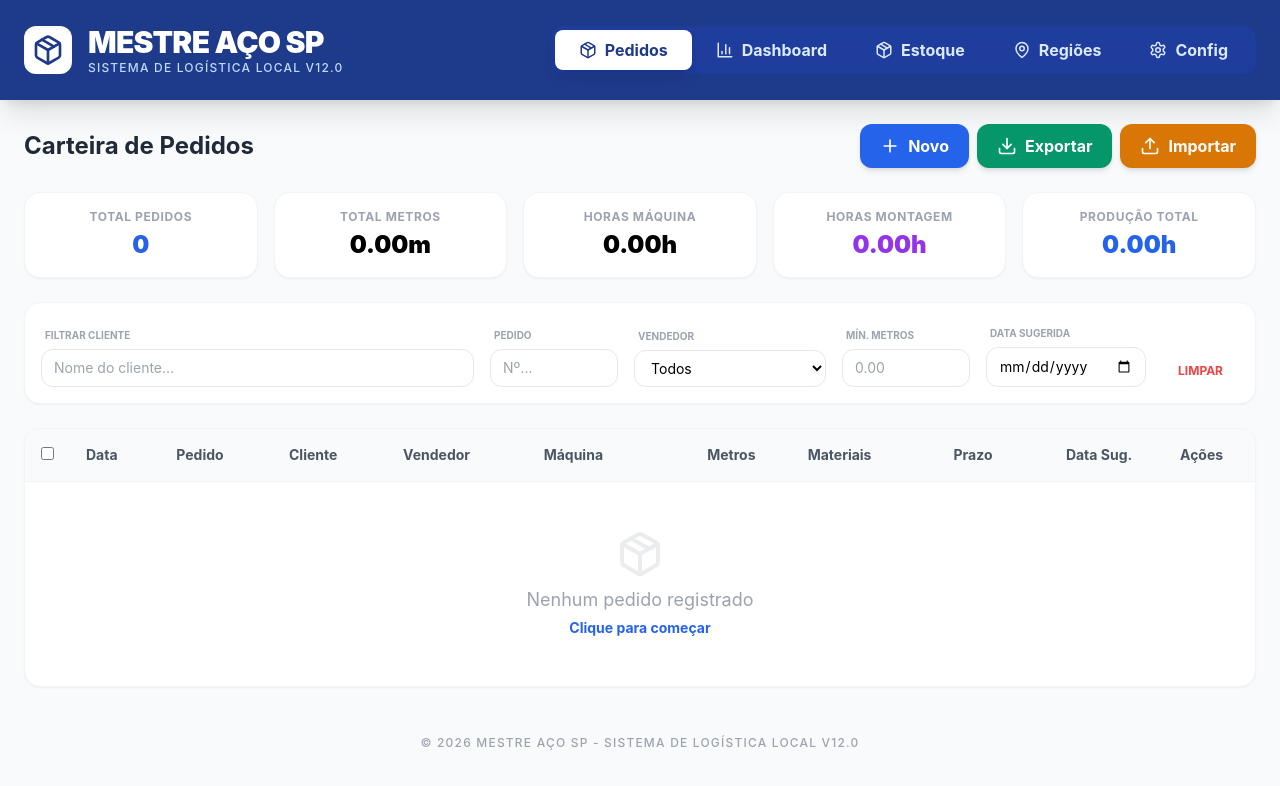
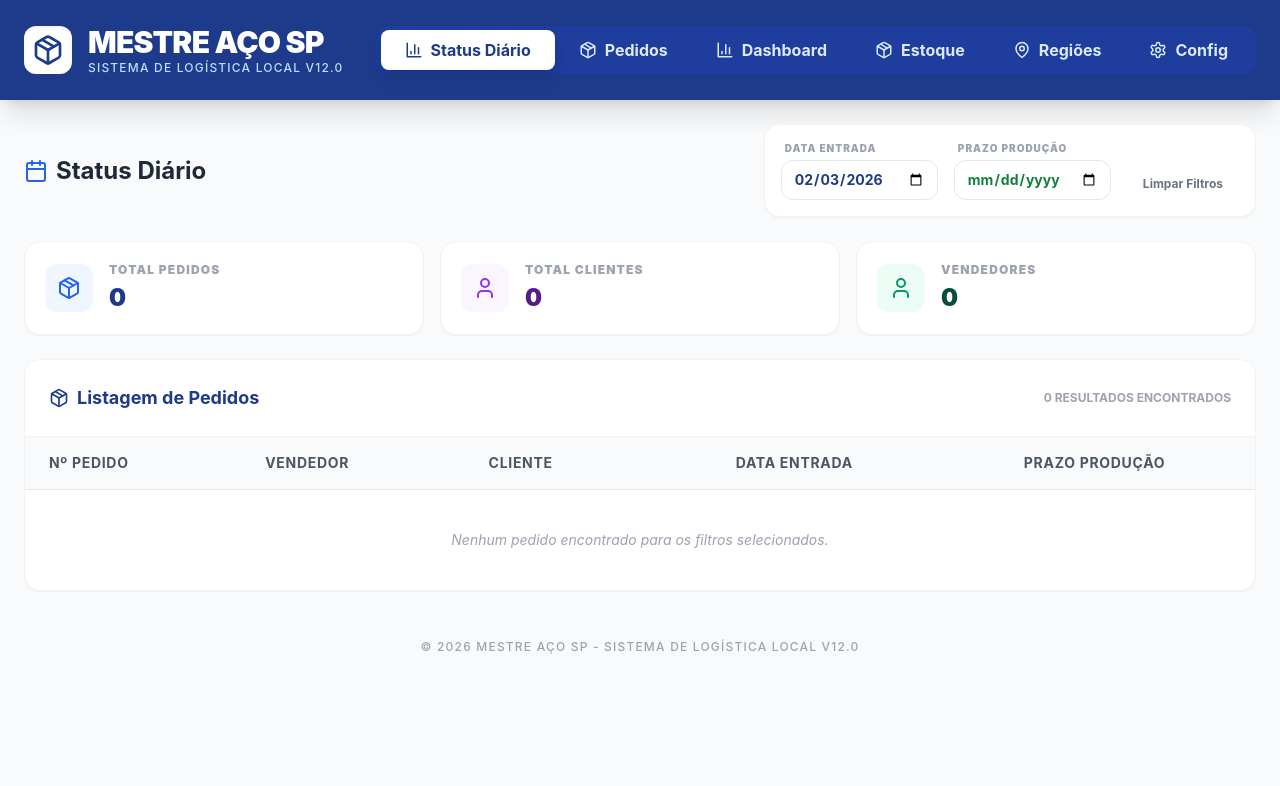
Before and after one commit to Orinarys/MestreAco, a React (Create React App) app: page / in a window 1280 px wide. Shown: the top 786 px of the page. Built offline with nearby package versions, Linux system fonts and the light colour scheme; the HTML template or start-up script is replaced by a standard one.

Commit message:
Add StatusDiario component and Calendar icon
Added Calendar icon and implemented daily status component with filtering functionality for orders.

```diff
--- a/src/App.js
+++ b/src/App.js
@@ -1,5 +1,5 @@
 import React, { useState, useMemo, useEffect } from 'react';
-import { Plus, Edit2, Trash2, Save, X, Download, Upload, BarChart3, Package, Settings as SettingsIcon, MapPin, Truck, Store, User, AlertTriangle, MinusCircle } from 'lucide-react';
+import { Plus, Edit2, Trash2, Save, X, Download, Upload, BarChart3, Package, Settings as SettingsIcon, MapPin, Truck, Store, User, AlertTriangle, MinusCircle, Calendar } from 'lucide-react';
 
 /* ===================== CONFIG PRODUÇÃO ===================== */
 // Taxas de produção para HORA MÁQUINA - TELHAS NORMAIS (metros/hora)
@@ -44,6 +44,146 @@ const ESTOQUE_INICIAL = [
   { id: '7', material: 'PIR TP 40-50MM', estoqueMinimo: 1000, estoqueAtual: 680, ultimaAtualizacao: new Date().toISOString() },
   { id: '8', material: 'PIR TP 25-30MM', estoqueMinimo: 0, estoqueAtual: 48, ultimaAtualizacao: new Date().toISOString(), sobEncomenda: true },
 ];
+
+/* ===================== COMPONENTES DE STATUS ===================== */
+const StatusDiario = ({ pedidos = [] }) => {
+  const [filtroData, setFiltroData] = React.useState(new Date().toISOString().split('T')[0]);
+  const [filtroPrazo, setFiltroPrazo] = React.useState('');
+
+  const dadosFiltrados = React.useMemo(() => {
+    const filtrados = pedidos.filter(p => {
+      const matchData = !filtroData || p.dataEntrada === filtroData;
+      const matchPrazo = !filtroPrazo || p.dataPrevistaProducao === filtroPrazo;
+      return matchData && matchPrazo;
+    });
+
+    const resumo = {
+      totalPedidos: filtrados.length,
+      clientesUnicos: new Set(filtrados.map(p => p.cliente)).size,
+      vendedoresUnicos: new Set(filtrados.map(p => p.vendedor)).size,
+      pedidos: filtrados
+    };
+
+    return resumo;
+  }, [pedidos, filtroData, filtroPrazo]);
+
+  const formatarDataBR = (iso) => {
+    if (!iso) return '';
+    const [a, m, d] = iso.split('-');
+    return `${d}/${m}/${a}`;
+  };
+
+  return (
+    <div className="space-y-6 animate-in fade-in duration-500">
+      <div className="flex flex-col md:flex-row justify-between items-start md:items-center gap-4">
+        <h2 className="text-2xl font-bold text-gray-800 flex items-center gap-2">
+          <Calendar className="text-blue-600" /> Status Diário
+        </h2>
+
+        {/* Filtros */}
+        <div className="flex flex-wrap gap-4 bg-white p-4 rounded-2xl shadow-sm border border-gray-100 w-full md:w-auto">
+          <div className="flex flex-col gap-1">
+            <label className="text-[10px] font-black text-gray-400 uppercase tracking-widest ml-1">Data Entrada</label>
+            <input
+              type="date"
+              value={filtroData}
+              onChange={(e) => setFiltroData(e.target.value)}
+              className="border-gray-200 border rounded-xl px-3 py-2 text-sm focus:ring-2 focus:ring-blue-500 outline-none font-bold text-blue-900"
+            />
+          </div>
+          <div className="flex flex-col gap-1">
+            <label className="text-[10px] font-black text-gray-400 uppercase tracking-widest ml-1">Prazo Produção</label>
+            <input
+              type="date"
+              value={filtroPrazo}
+              onChange={(e) => setFiltroPrazo(e.target.value)}
+              className="border-gray-200 border rounded-xl px-3 py-2 text-sm focus:ring-2 focus:ring-blue-500 outline-none font-bold text-green-700"
+            />
+          </div>
+          <button
+            onClick={() => { setFiltroData(''); setFiltroPrazo(''); }}
+            className="self-end px-4 py-2 text-xs font-bold text-gray-500 hover:text-red-600 transition-colors"
+          >
+            Limpar Filtros
+          </button>
+        </div>
+      </div>
+
+      {/* Cards de Resumo */}
+      <div className="grid grid-cols-1 md:grid-cols-3 gap-4">
+        <div className="bg-white p-5 rounded-2xl shadow-sm border border-gray-100 flex items-center gap-4">
+          <div className="bg-blue-50 p-3 rounded-xl"><Package className="text-blue-600" size={24} /></div>
+          <div>
+            <p className="text-xs font-black text-gray-400 uppercase tracking-widest mb-1">Total Pedidos</p>
+            <p className="text-2xl font-black text-blue-900">{dadosFiltrados.totalPedidos}</p>
+          </div>
+        </div>
+        <div className="bg-white p-5 rounded-2xl shadow-sm border border-gray-100 flex items-center gap-4">
+          <div className="bg-purple-50 p-3 rounded-xl"><User className="text-purple-600" size={24} /></div>
+          <div>
+            <p className="text-xs font-black text-gray-400 uppercase tracking-widest mb-1">Total Clientes</p>
+            <p className="text-2xl font-black text-purple-900">{dadosFiltrados.clientesUnicos}</p>
+          </div>
+        </div>
+        <div className="bg-white p-5 rounded-2xl shadow-sm border border-gray-100 flex items-center gap-4">
+          <div className="bg-emerald-50 p-3 rounded-xl"><User className="text-emerald-600" size={24} /></div>
+          <div>
+            <p className="text-xs font-black text-gray-400 uppercase tracking-widest mb-1">Vendedores</p>
+            <p className="text-2xl font-black text-emerald-900">{dadosFiltrados.vendedoresUnicos}</p>
+          </div>
+        </div>
+      </div>
+
+      {/* Tabela de Pedidos */}
+      <div className="bg-white rounded-2xl shadow-sm border border-gray-100 overflow-hidden">
+        <div className="p-6 border-b border-gray-100 flex justify-between items-center">
+          <h3 className="text-lg font-bold text-blue-900 flex items-center gap-2">
+            <Package size={20} /> Listagem de Pedidos
+          </h3>
+          <span className="text-xs font-bold text-gray-400 uppercase">{dadosFiltrados.pedidos.length} resultados encontrados</span>
+        </div>
+        <div className="overflow-x-auto">
+          <table className="w-full text-sm">
+            <thead className="bg-gray-50 border-b">
+              <tr>
+                <th className="px-6 py-4 text-left font-bold text-gray-600 uppercase tracking-wider">Nº Pedido</th>
+                <th className="px-6 py-4 text-left font-bold text-gray-600 uppercase tracking-wider">Vendedor</th>
+                <th className="px-6 py-4 text-left font-bold text-gray-600 uppercase tracking-wider">Cliente</th>
+                <th className="px-6 py-4 text-center font-bold text-gray-600 uppercase tracking-wider">Data Entrada</th>
+                <th className="px-6 py-4 text-center font-bold text-gray-600 uppercase tracking-wider">Prazo Produção</th>
+              </tr>
+            </thead>
+            <tbody className="divide-y divide-gray-100">
+              {dadosFiltrados.pedidos.length > 0 ? (
+                dadosFiltrados.pedidos.map(p => (
+                  <tr key={p.id} className="hover:bg-gray-50 transition-colors">
+                    <td className="px-6 py-4 font-black text-blue-900">{p.pedido}</td>
+                    <td className="px-6 py-4 font-bold text-gray-700">{p.vendedor}</td>
+                    <td className="px-6 py-4 font-medium text-gray-600">{p.cliente}</td>
+                    <td className="px-6 py-4 text-center text-gray-500 font-bold text-xs">
+                      {formatarDataBR(p.dataEntrada)}
+                    </td>
+                    <td className="px-6 py-4 text-center">
+                      <span className="bg-green-100 text-green-700 px-3 py-1 rounded-lg font-black text-xs">
+                        {formatarDataBR(p.dataPrevistaProducao)}
+                      </span>
+                    </td>
+                  </tr>
+                ))
+              ) : (
+                <tr>
+                  <td colSpan="5" className="px-6 py-10 text-center text-gray-400 italic">
+                    Nenhum pedido encontrado para os filtros selecionados.
+                  </td>
+                </tr>
+              )}
+            </tbody>
+          </table>
+        </div>
+      </div>
+    </div>
+  );
+};
 
 /* ===================== FUNÇÕES AUX ===================== */
 const hojeISO = () => new Date().toISOString().split('T')[0];
@@ -680,6 +820,11 @@ const Dashboard = ({ resumoPorMaquina }) => {
                   <div className="bg-blue-500 h-full transition-all duration-1000" style={{ width: `${Math.min(100, (dados.horaMaquina / dados.capacidade) * 100)}%` }}></div>
                 </div>
               </div>
+              <p className="text-[11px] text-gray-500 mt-1 text-right">
+  {Math.ceil((dados.horaMaquina || 0) / HORAS_DIA)} dias usados •{" "}
+  {Math.max(0, Math.floor(dados.diasDisponiveis))} dias disponíveis
+</p>
+
               <div>
                 <div className="flex justify-between text-xs font-bold mb-1">
                   <span className="text-gray-400 uppercase">Hora Montagem</span>
@@ -699,6 +844,22 @@ const Dashboard = ({ resumoPorMaquina }) => {
                   <p className={`text-lg font-black ${dados.saldo < 0 ? 'text-red-500' : 'text-emerald-600'}`}>{dados.saldo.toFixed(1)}h</p>
                 </div>
               </div>
+              <div className="grid grid-cols-2 gap-2 pt-2">
+  <div className="bg-blue-50 p-3 rounded-2xl text-center border border-blue-100">
+    <p className="text-[10px] font-black text-blue-400 uppercase">Dias Totais</p>
+    <p className="text-lg font-black text-blue-900">
+      {dados.diasTotais.toFixed(1)}
+    </p>
+  </div>
+
+  <div className="bg-emerald-50 p-3 rounded-2xl text-center border border-emerald-100">
+    <p className="text-[10px] font-black text-emerald-400 uppercase">Dias Disponíveis</p>
+    <p className={`text-lg font-black ${dados.diasDisponiveis < 0 ? 'text-red-600' : 'text-emerald-700'}`}>
+      {dados.diasDisponiveis.toFixed(1)}
+    </p>
+  </div>
+</div>
+
               <div className="bg-blue-50 p-3 rounded-2xl text-center border border-blue-100">
                 <p className="text-[10px] font-black text-blue-400 uppercase">Capacidade</p>
                 <p className="text-lg font-black text-blue-900">{dados.capacidade.toFixed(0)}h</p>
@@ -713,7 +874,7 @@ const Dashboard = ({ resumoPorMaquina }) => {
 
 /* ===================== APP PRINCIPAL ===================== */
 const App = () => {
-  const [activeTab, setActiveTab] = useState('pedidos');
+  const [activeTab, setActiveTab] = useState('status-diario');
   const [pedidos, setPedidos] = useState([]);
   const configInicial = carregarConfig();
   const [metrosPorHora, setMetrosPorHora] = useState(configInicial.metrosPorHora);
@@ -1041,19 +1202,30 @@ const App = () => {
       }
     });
 
-    const resultado = {};
-    Object.keys(PRODUCAO_MAQUINAS_PADRAO).forEach(m => {
-      const capacidade = HORAS_MES_POR_MAQUINA;
-      const usadas = porMaquina[m].horasUsadas;
-      resultado[m] = {
-        capacidade,
-        usadas,
-        saldo: capacidade - usadas,
-        pedidos: porMaquina[m].pedidos,
-        horaMaquina: porMaquina[m].horaMaquina,
-        horaMontagem: porMaquina[m].horaMontagem
-      };
-    });
+const resultado = {};
+Object.keys(PRODUCAO_MAQUINAS_PADRAO).forEach(m => {
+  const capacidadeHoras = HORAS_MES_POR_MAQUINA; // ex: 800h/mês
+  const usadasHoras = porMaquina[m].horasUsadas;
+
+  const diasTotais = capacidadeHoras / HORAS_DIA;     // ex: 800 / 8 = 100 dias
+  const diasUsados = usadasHoras / HORAS_DIA;
+  const diasDisponiveis = diasTotais - diasUsados;
+
+  resultado[m] = {
+    capacidade: capacidadeHoras,
+    usadas: usadasHoras,
+    saldo: capacidadeHoras - usadasHoras,
+    pedidos: porMaquina[m].pedidos,
+    horaMaquina: porMaquina[m].horaMaquina,
+    horaMontagem: porMaquina[m].horaMontagem,
+
+    // 👇 NOVOS CAMPOS
+    diasTotais,
+    diasDisponiveis,
+    diasUsados
+  };
+});
+
     return resultado;
   }, [pedidos]);
 
@@ -1088,6 +1260,7 @@ const App = () => {
             </div>
           </div>
           <nav className="flex bg-blue-800/50 p-1 rounded-xl backdrop-blur-sm flex-wrap">
+            <button onClick={() => setActiveTab('status-diario')} className={`flex items-center gap-2 px-6 py-2 rounded-lg transition-all ${activeTab === 'status-diario' ? 'bg-white text-blue-900 shadow-lg' : 'text-blue-100 hover:bg-blue-700/50'}`}><BarChart3 size={18} /> <span className="font-bold">Status Diário</span></button>
             <button onClick={() => setActiveTab('pedidos')} className={`flex items-center gap-2 px-6 py-2 rounded-lg transition-all ${activeTab === 'pedidos' ? 'bg-white text-blue-900 shadow-lg' : 'text-blue-100 hover:bg-blue-700/50'}`}><Package size={18} /> <span className="font-bold">Pedidos</span></button>
             <button onClick={() => setActiveTab('dashboard')} className={`flex items-center gap-2 px-6 py-2 rounded-lg transition-all ${activeTab === 'dashboard' ? 'bg-white text-blue-900 shadow-lg' : 'text-blue-100 hover:bg-blue-700/50'}`}><BarChart3 size={18} /> <span className="font-bold">Dashboard</span></button>
             <button onClick={() => setActiveTab('estoque')} className={`flex items-center gap-2 px-6 py-2 rounded-lg transition-all ${activeTab === 'estoque' ? 'bg-white text-blue-900 shadow-lg' : 'text-blue-100 hover:bg-blue-700/50'}`}><Package size={18} /> <span className="font-bold">Estoque</span></button>
@@ -1098,6 +1271,7 @@ const App = () => {
       </header>
 
       <main className="max-w-7xl mx-auto p-4 md:p-6">
+        {activeTab === 'status-diario' && <StatusDiario pedidos={pedidos} />}
         {activeTab === 'pedidos' && (
           <div className="space-y-6 animate-in fade-in duration-500">
             {/* Toolbar */}
```
